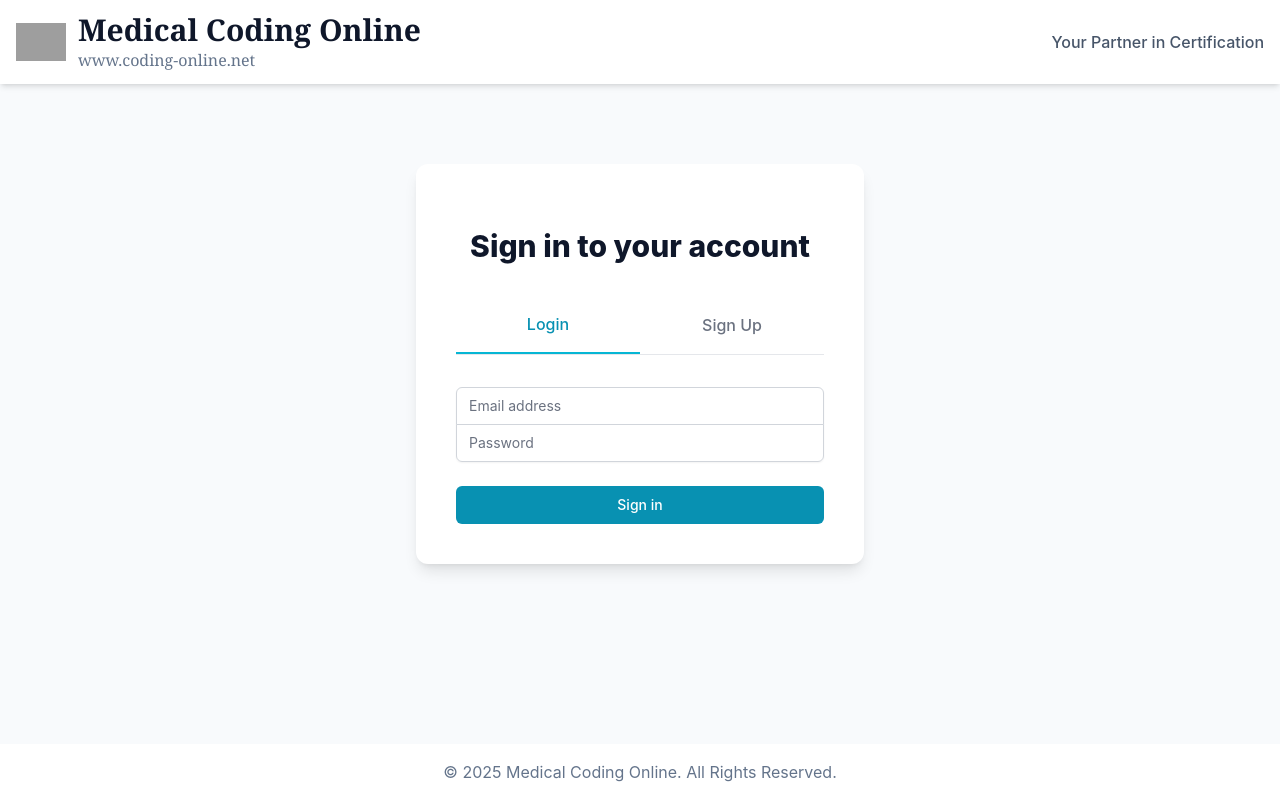
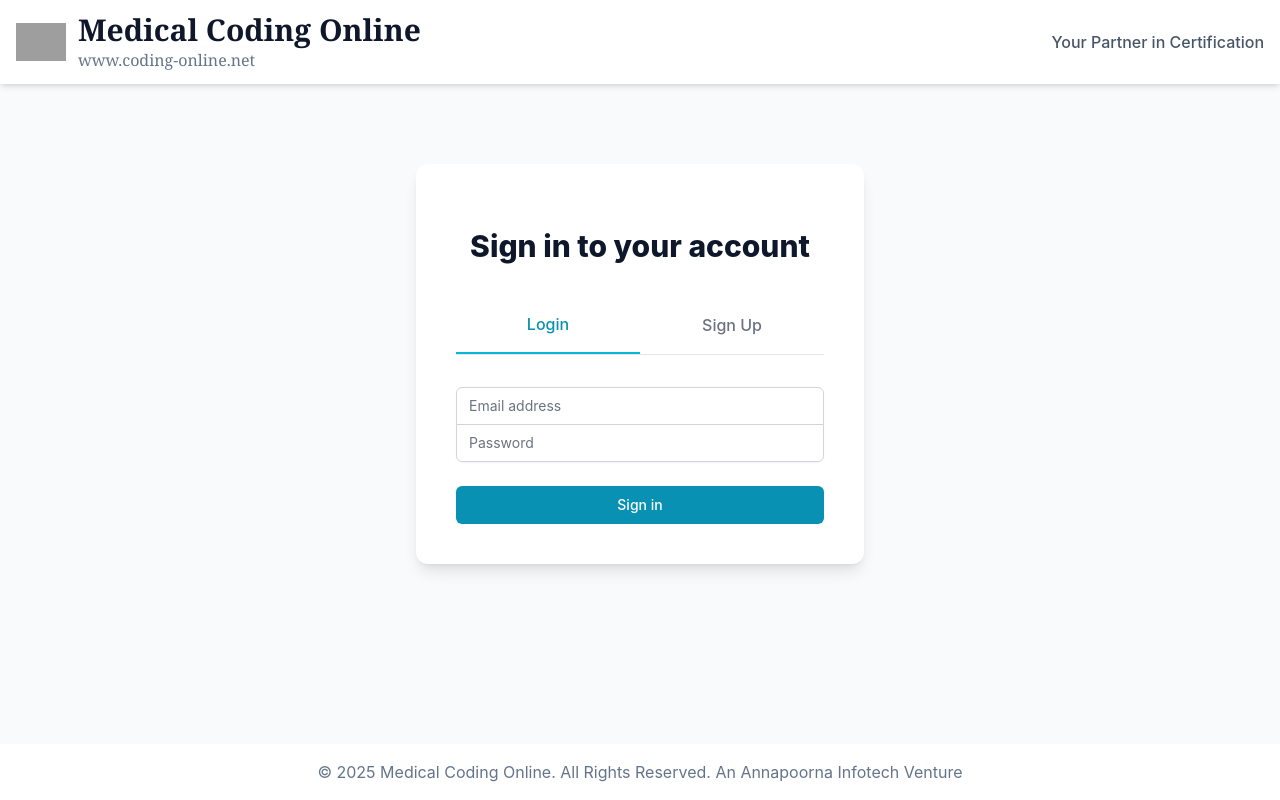
Before and after one commit to cusatalumni/Medical-Coding-App, a React (Vite) app: page /#/ in a window 1280 px wide. Built offline with nearby package versions, Linux system fonts and the light colour scheme; grey boxes are pictures that could not be loaded; a web font is replaced by a local one.

Commit message:
Update Footer.tsx

```diff
--- a/components/Footer.tsx
+++ b/components/Footer.tsx
@@ -5,7 +5,9 @@ const Footer: React.FC = () => {
   return (
     <footer className="bg-white mt-auto">
       <div className="container mx-auto px-4 py-4 text-center text-slate-500">
-        <p>&copy; {new Date().getFullYear()} Medical Coding Online. All Rights Reserved.</p>
+        <p>&copy; {new Date().getFullYear()} Medical Coding Online. All Rights Reserved.  An <a  href="https://annapoornainfo.com"  target="_blank"  rel="noopener noreferrer"  > Annapoorna Infotech </a> Venture</p>
+
+
       </div>
     </footer>
   );
```
